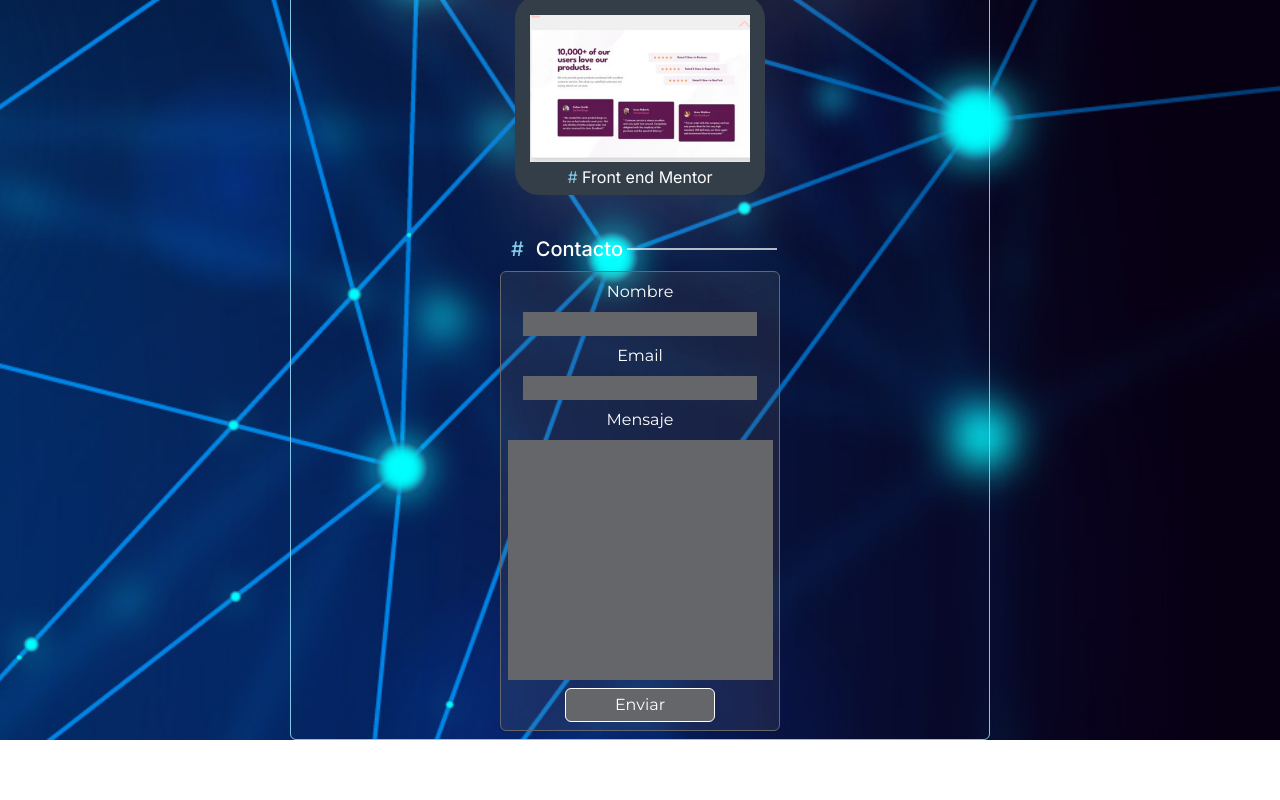
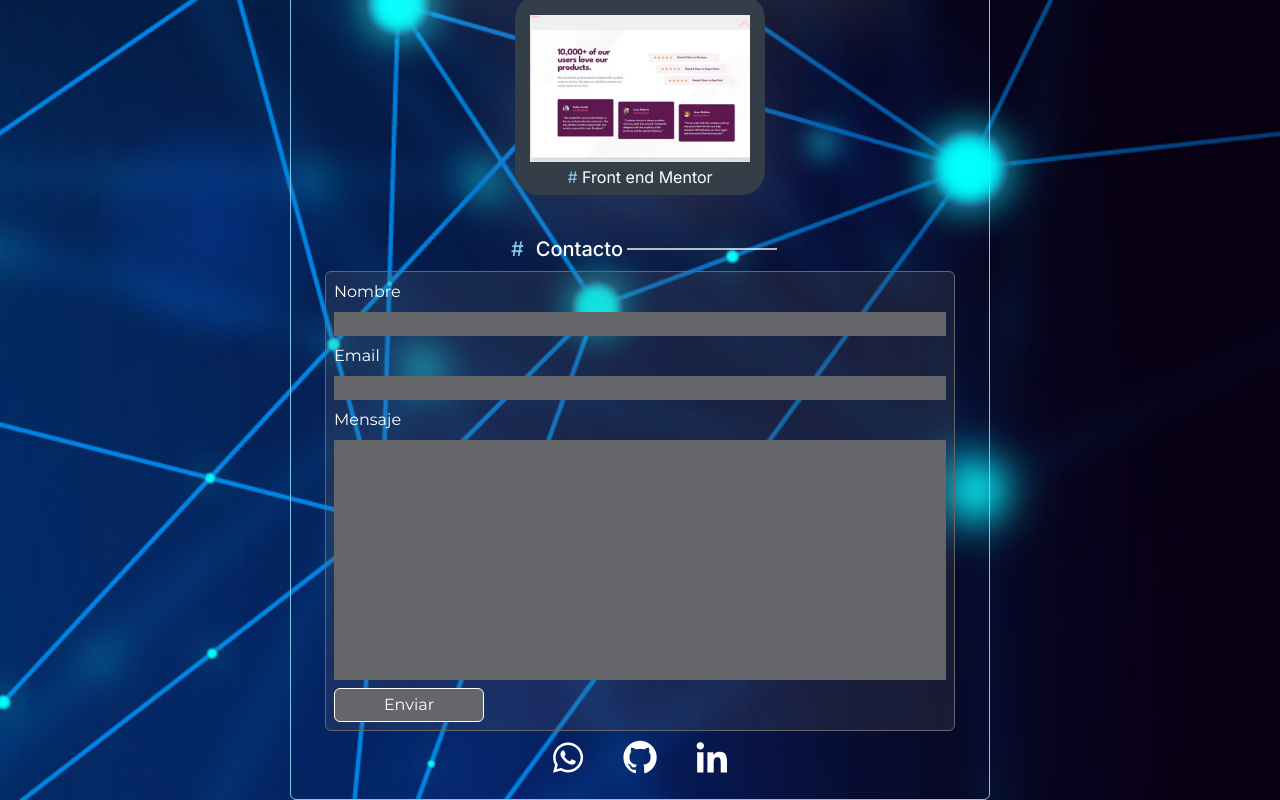
Before and after one commit to ARojasPolanco/portfolio, a React (Vite) app: page / in a window 1280 px wide. Shown: the part 1942-2742 px from the top of the page. Before the commit the page ends 2682 px from the top, so only its background shows below. Built offline with nearby package versions, Linux system fonts and the light colour scheme; what tailwindcss-animated would draw is missing.

Commit message:
code cleanup

```diff
--- a/src/components/Contact.jsx
+++ b/src/components/Contact.jsx
@@ -22,7 +22,7 @@ const Contact = ({ setShowModal }) => {
                 <h2>Contacto</h2>
                 <div className="h-[2px] w-[150px] bg-white/70"></div>
             </article>
-            <form onSubmit={sendEmail} className='flex flex-col p-2 gap-2 items-center bg-light-gray/20 w-[280px] border-[1px] border-light-gray rounded-md'>
+            <form onSubmit={sendEmail} className='flex flex-col p-2 gap-2 bg-light-gray/20 w-[300px] border-[1px] border-light-gray rounded-md min-[645px]:w-[630px]'>
                 <label className='font-montserrat text-white'>Nombre</label>
                 <input autoComplete='off' type="text" name="user_name" className='bg-light-gray text-white outline-none' />
                 <label className='font-montserrat text-white'>Email</label>
@@ -31,6 +31,17 @@ const Contact = ({ setShowModal }) => {
                 <textarea name="message" rows={10} cols={25} className='resize-none bg-light-gray text-white outline-none' />
                 <input type="submit" value="Enviar" className='bg-light-gray w-[150px] rounded-md text-white font-montserrat cursor-pointer p-1 border-[1px] outline-none' />
             </form>
+            <article className='flex items-center justify-center gap-8 text-[40px] text-white'>
+                <div className='hover:scale-110 cursor-pointer'>
+                    <i className='bx bxl-whatsapp'></i>
+                </div>
+                <div className='hover:scale-110 cursor-pointer'>
+                    <i className='bx bxl-github'></i>
+                </div>
+                <div className='hover:scale-110 cursor-pointer'>
+                    <i className='bx bxl-linkedin' ></i>
+                </div>
+            </article>
         </section>
     )
 }
```
